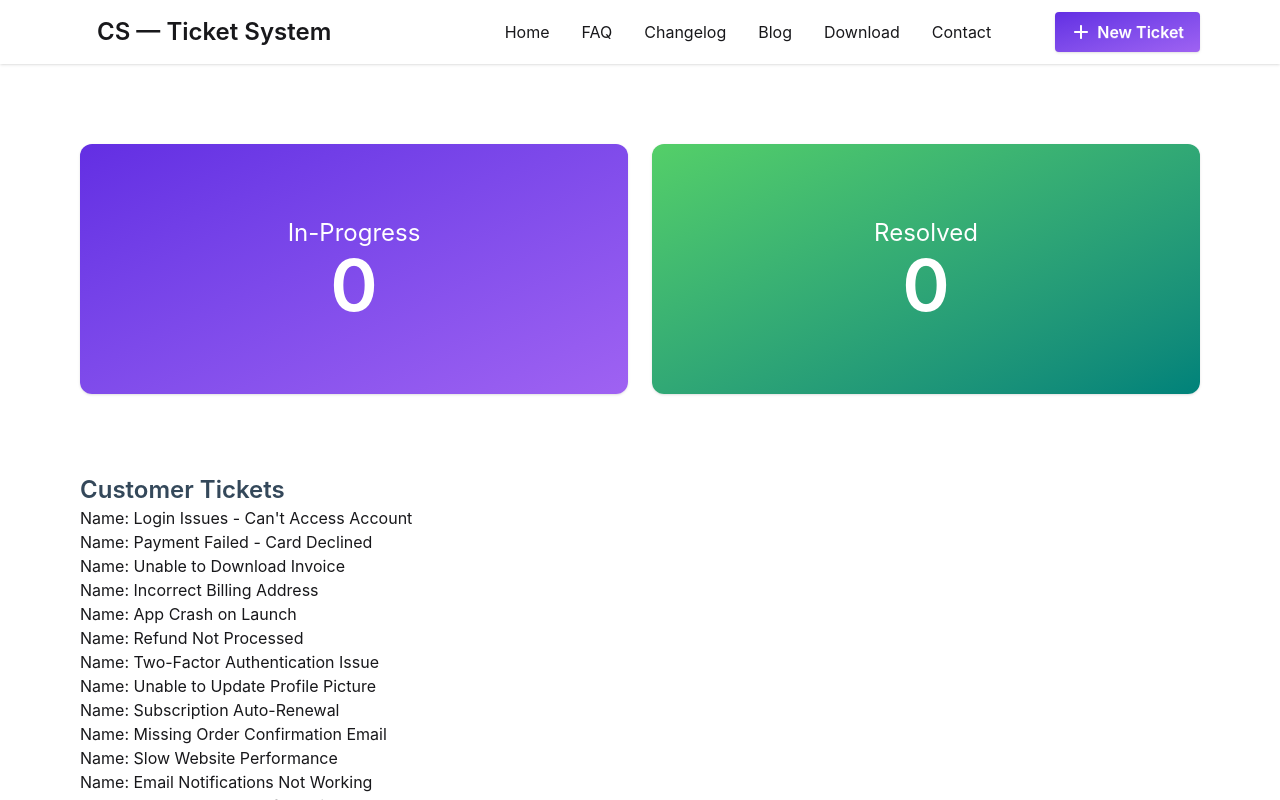
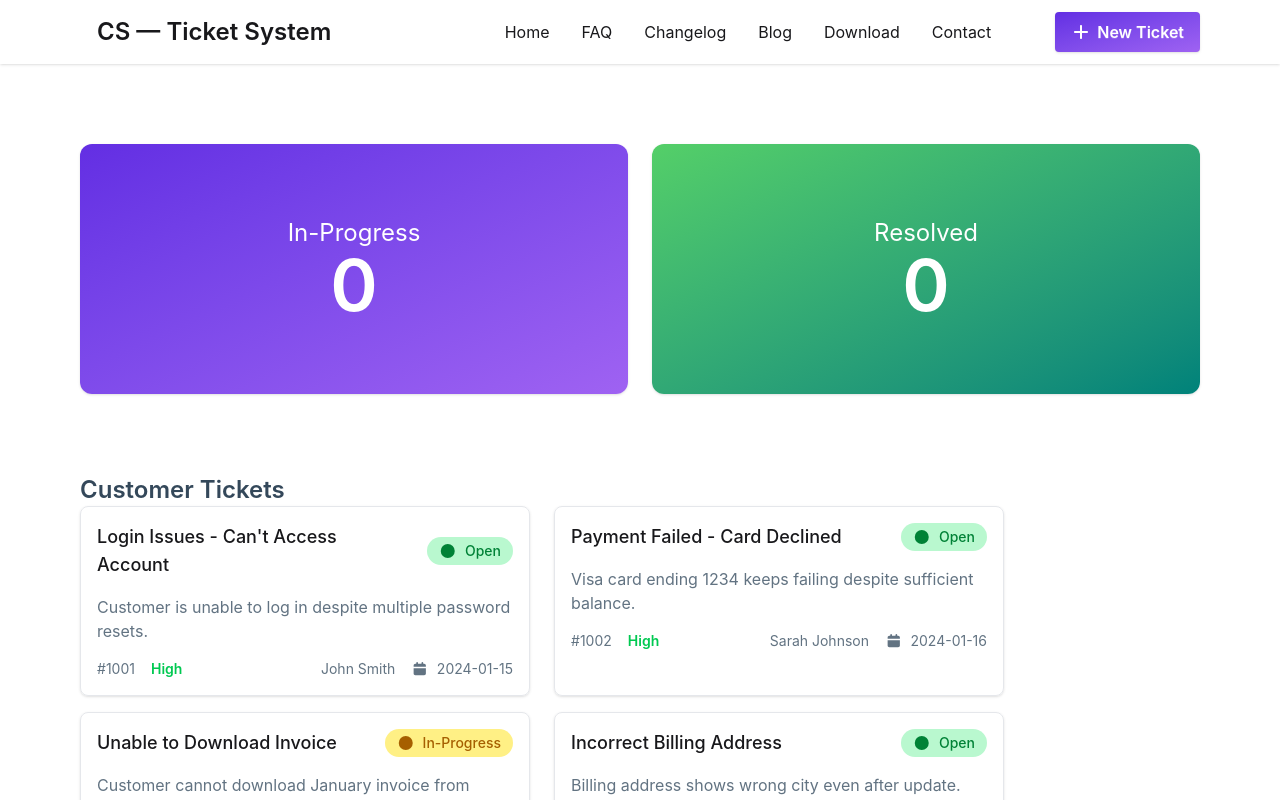
Before and after one commit to Big-Smokkee/Customer-Support, a React (Vite) app: page / in a window 1280 px wide. Shown: the top 800 px of the page. Built offline with nearby package versions, Linux system fonts and the light colour scheme.

Commit message:
feat: add tickets for the customer support

```diff
--- a/src/components/Ticket/Ticket.jsx
+++ b/src/components/Ticket/Ticket.jsx
@@ -1,10 +1,58 @@
+import { FontAwesomeIcon } from "@fortawesome/react-fontawesome";
+import { faCircle } from '@fortawesome/free-solid-svg-icons';
 import React from 'react';
+import { faCalendar } from "@fortawesome/free-solid-svg-icons/faCalendar";
 
 const Ticket = ({ ticket }) => {
     return (
-        <div>
-            <h3>Name: {ticket.title}</h3>
-        </div>
+        <section className="p-4 border border-gray-200 rounded-lg shadow-sm w-112.5">
+            {/* Top row: title + status badge */}
+            <div className="flex flex-col md:flex-row justify-between items-start md:items-center gap-4">
+                <h3 className="text-lg font-medium">{ticket.title}</h3>
+                <h3
+                    className={`flex items-center gap-2 px-3 py-1 rounded-2xl text-sm font-medium
+        ${ticket.status === 'Open'
+                            ? 'bg-green-200 text-green-700'
+                            : ticket.status === 'In-Progress'
+                                ? 'bg-yellow-200 text-yellow-700'
+                                : 'bg-blue-200 text-blue-700'}`}
+                >
+                    <FontAwesomeIcon icon={faCircle} />
+                    {ticket.status}
+                </h3>
+            </div>
+
+            {/* Description */}
+            <p className="text-[#627382] my-4">{ticket.description}</p>
+
+            {/* Bottom row: id + priority + agent + date */}
+            <div className="flex flex-col md:flex-row justify-between items-start md:items-center gap-4 text-[#627382] text-sm">
+                {/* Left side */}
+                <div className="flex flex-wrap items-center gap-4">
+                    <p>#{ticket.id}</p>
+                    <p
+                        className={
+                            ticket.priority === 'HIGH PRIORITY'
+                                ? 'text-red-500 font-semibold'
+                                : ticket.priority === 'MEDIUM PRIORITY'
+                                    ? 'text-yellow-500 font-semibold'
+                                    : 'text-green-500 font-semibold'
+                        }
+                    >
+                        {ticket.priority}
+                    </p>
+                </div>
+
+                {/* Right side */}
+                <div className="flex flex-wrap items-center gap-4">
+                    <p>{ticket.agent}</p>
+                    <p className="flex items-center gap-2">
+                        <FontAwesomeIcon icon={faCalendar} />
+                        {ticket.date}
+                    </p>
+                </div>
+            </div>
+        </section>
     );
 };
 
--- a/src/components/Tickets/Tickets.jsx
+++ b/src/components/Tickets/Tickets.jsx
@@ -6,7 +6,7 @@ const Tickets = ({ ticketsPromise }) => {
     return (
         <div>
             <h3 className='text-[#34485A] text-2xl font-semibold'>Customer Tickets</h3>
-            <div>
+            <div className='flex flex-cols flex-wrap md:flex-row space-x-6 space-y-4'>
                 {
                     tickets.map(ticket => <Ticket ticket={ticket} ke={ticket.id}></Ticket>)
                 }
```
